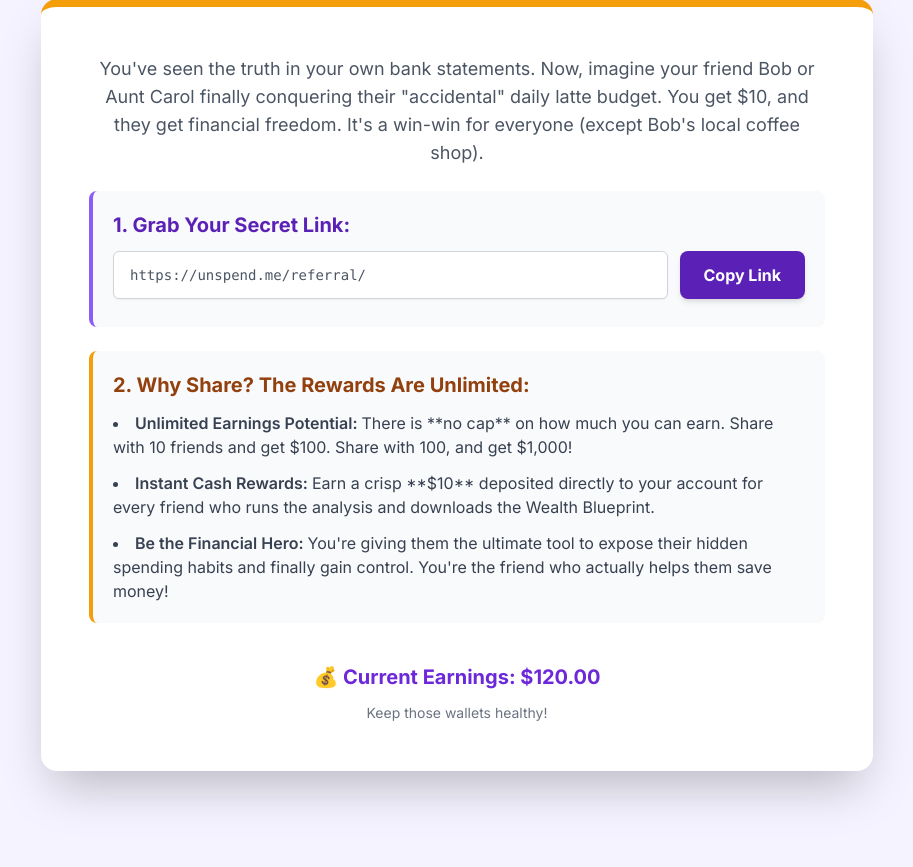
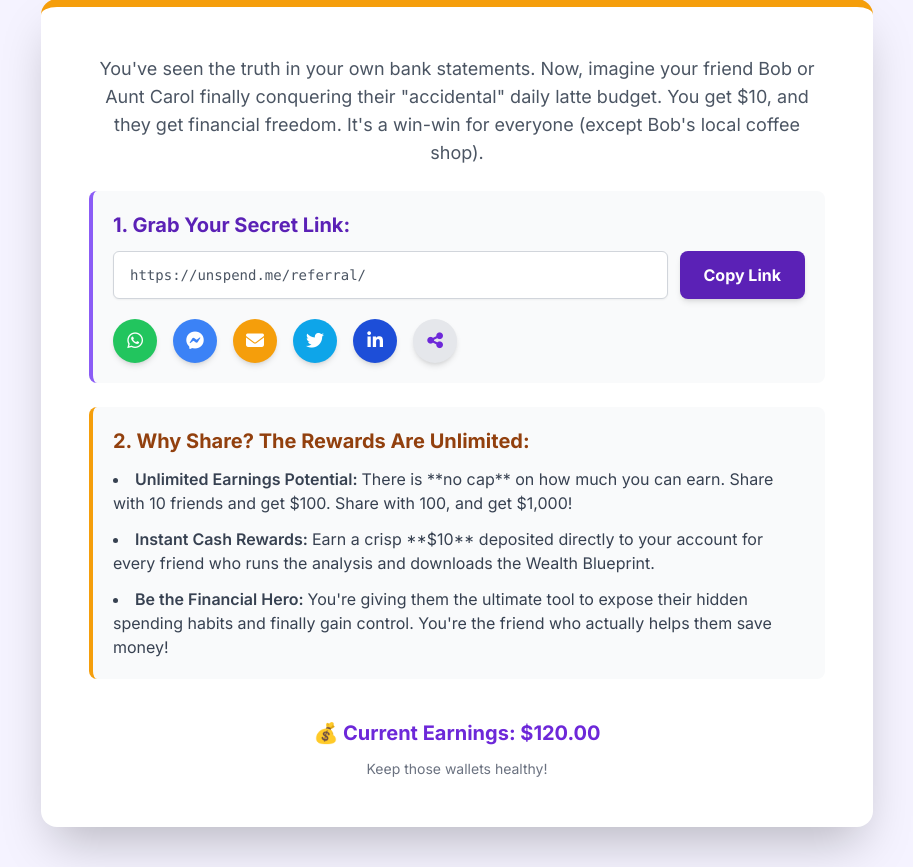
Before and after one commit to scottShams/unspend, a PHP site: page /refer.php in a window 1280 px wide. Shown: the part 409-1276 px from the top of the page, without its empty margins (183-1096 px from the left). Before the commit the page ends 1215 px from the top, so only its background shows below. Run offline with PHP 8.4, Linux system fonts and the light colour scheme; the visitor is signed in with stand-in values (Sample User, id 1); some libraries are stand-ins or nearby versions.

Commit message:
Add social icon for share the link

```diff
--- a/dashboard.php
+++ b/dashboard.php
@@ -6,6 +6,7 @@ require 'config/database.php';
 
 // Page-specific variables
 $pageTitle = 'unSpend | Dashboard';
+$customHead = '<link rel="stylesheet" href="https://cdnjs.cloudflare.com/ajax/libs/font-awesome/6.5.0/css/all.min.css">';
 $content = '';
 ob_start();
 include 'includes/dashboard.php';
--- a/includes/refer_earn.php
+++ b/includes/refer_earn.php
@@ -35,17 +35,55 @@ if (isset($_SESSION['user_id'])) {
                     <!-- Step 1: Get Your Link -->
                     <div class="text-left bg-gray-50 p-5 rounded-lg border-l-4 border-violet-500">
                         <h3 class="text-xl font-bold text-violet-800 mb-3">1. Grab Your Secret Link:</h3>
+
                         <?php if ($isLoggedIn): ?>
                         <div class="flex flex-col sm:flex-row space-y-3 sm:space-y-0 sm:space-x-3">
                             <input type="text" id="referralLink"
                                 value="<?php echo htmlspecialchars($referralLink); ?>"
                                 readonly
                                 class="flex-grow px-4 py-3 border border-gray-300 rounded-md shadow-sm bg-white text-gray-600 font-mono text-sm focus:outline-none focus:ring-2 focus:ring-amber-500">
-                            <button onclick="copyReferralLink()" class="flat-cta text-white py-3 px-6 rounded-lg font-bold shadow-md whitespace-nowrap">
+
+                            <button onclick="copyReferralLink()"
+                                class="flat-cta text-white py-3 px-6 rounded-lg font-bold shadow-md whitespace-nowrap">
                                 <span id="copyButtonText">Copy Link</span>
                             </button>
                         </div>
+
                         <p class="text-sm text-gray-500 mt-2" id="copyStatus"></p>
+
+                        <!-- 🔗 Social Share Buttons -->
+                        <div class="flex justify-start gap-4 mt-5">
+                            <button onclick="shareVia('whatsapp')" title="Share on WhatsApp"
+                                class="w-11 h-11 flex items-center justify-center rounded-full bg-green-500 hover:bg-green-400 shadow-md transition">
+                                <i class="fab fa-whatsapp text-lg text-white"></i>
+                            </button>
+
+                            <button onclick="shareVia('messenger')" title="Share on Messenger"
+                                class="w-11 h-11 flex items-center justify-center rounded-full bg-blue-500 hover:bg-blue-400 shadow-md transition">
+                                <i class="fab fa-facebook-messenger text-lg text-white"></i>
+                            </button>
+
+                            <button onclick="shareVia('email')" title="Share via Email"
+                                class="w-11 h-11 flex items-center justify-center rounded-full bg-amber-500 hover:bg-amber-400 shadow-md transition">
+                                <i class="fas fa-envelope text-lg text-white"></i>
+                            </button>
+
+                            <button onclick="shareVia('twitter')" title="Share on Twitter"
+                                class="w-11 h-11 flex items-center justify-center rounded-full bg-sky-500 hover:bg-sky-400 shadow-md transition">
+                                <i class="fab fa-twitter text-lg text-white"></i>
+                            </button>
+
+                            <button onclick="shareVia('linkedin')" title="Share on LinkedIn"
+                                class="w-11 h-11 flex items-center justify-center rounded-full bg-blue-700 hover:bg-blue-600 shadow-md transition">
+                                <i class="fab fa-linkedin-in text-lg text-white"></i>
+                            </button>
+
+                            <button onclick="nativeShare()" title="Share via Device"
+                                class="w-11 h-11 flex items-center justify-center rounded-full bg-gray-200 hover:bg-gray-300 text-violet-700 shadow-md transition">
+                                <i class="fas fa-share-alt text-lg"></i>
+                            </button>
+                        </div>
+
                         <?php else: ?>
                         <div class="bg-amber-50 border border-amber-200 rounded-lg p-4">
                             <p class="text-amber-800 font-medium mb-3">Please log in to access your referral link</p>
@@ -55,6 +93,7 @@ if (isset($_SESSION['user_id'])) {
                         </div>
                         <?php endif; ?>
                     </div>
+
 
                     <!-- NEW SELLING POINTS SECTION -->
                     <div class="text-left bg-gray-50 p-5 rounded-lg border-l-4 border-amber-500">
--- a/refer.php
+++ b/refer.php
@@ -6,6 +6,7 @@ require 'config/database.php';
 
 // Page-specific variables
 $pageTitle = 'unSpend | Refer & Earn';
+$customHead = '<link rel="stylesheet" href="https://cdnjs.cloudflare.com/ajax/libs/font-awesome/6.5.0/css/all.min.css">';
 $content = '';
 ob_start();
 include 'includes/refer_earn.php';
```
Also changed, not shown: includes/dashboard.php (+35 -2 lines), js/common.js (+45 -0 lines).
